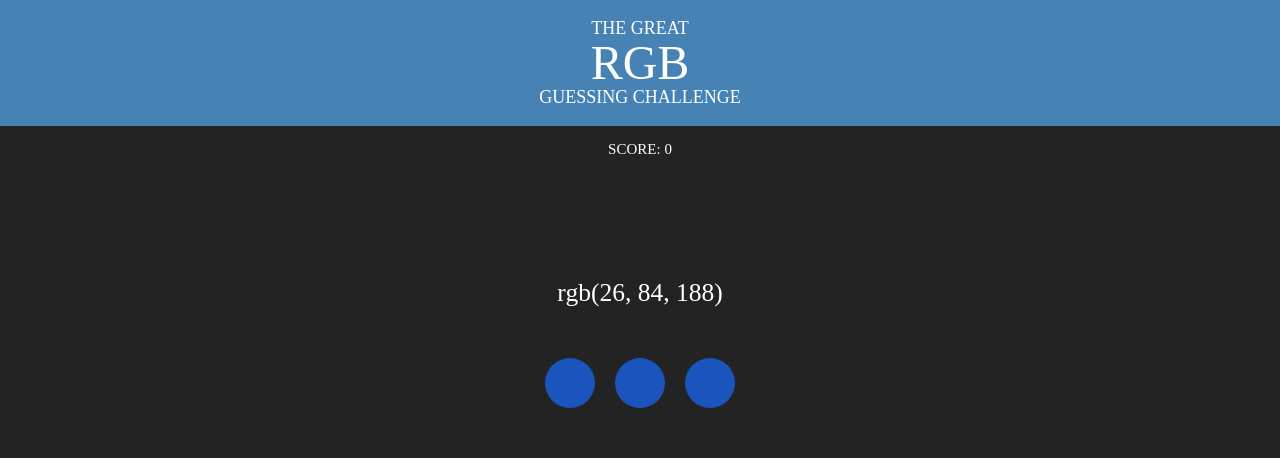
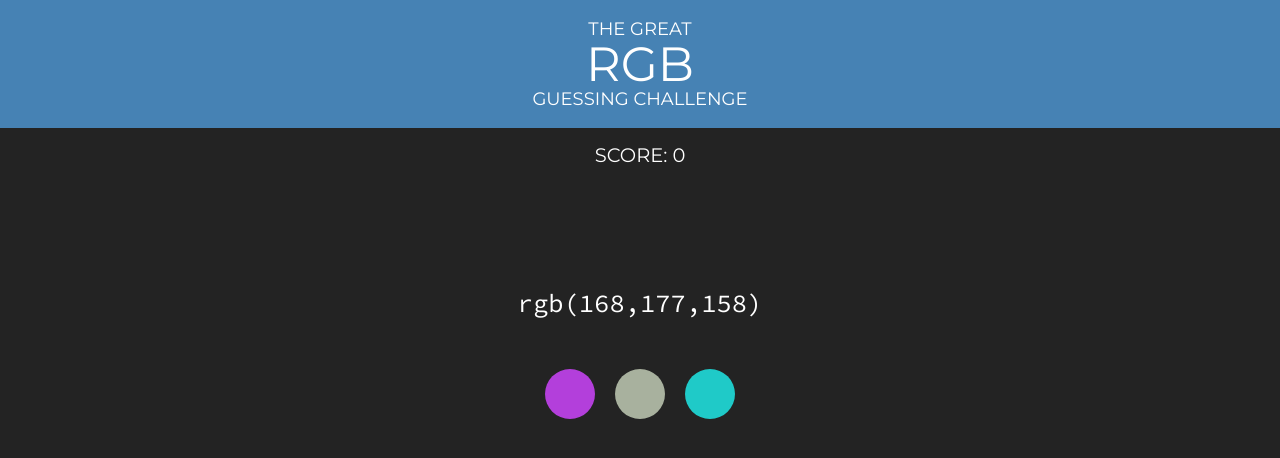
Before and after one commit to shiincs/rgb-challenge, a plain HTML site: page index.html in a window 1280 px wide. Drawn offline with nearby package versions, Linux system fonts and the light colour scheme; a web font is replaced by a local one.

Commit message:
modified: feature js

```diff
--- a/css/style.css
+++ b/css/style.css
@@ -2,7 +2,7 @@
 
 /* 웹 폰트 */
 @import url("https://spoqa.github.io/spoqa-han-sans/css/SpoqaHanSans-kr.css");
-
+@import url('https://fonts.googleapis.com/css?family=Montserrat|Source+Code+Pro');
 /* import normalize.css */
 @import url("https://cdnjs.cloudflare.com/ajax/libs/normalize/8.0.0/normalize.min.css");
 
@@ -42,7 +42,7 @@ table {
 
 /* 본문 CSS */
 html, body {
-  font-family: 'Spoqa Han Sans', 'Sans-serif';
+  font-family: 'Montserrat', 'Avenir', sans-serif;
   font-size: 15px;
   background-color: #232323;
   color: #fff;
@@ -69,15 +69,17 @@ h1.title span {
 .score-area {
   margin-top: 1rem;
   text-align: center;
+  font-size: 1.3rem;
 }
 .game {
   text-align: center;
   position: relative;
   top: 30%;
 }
-.game h3 {
+.game .color-text {
   font-size: 1.7rem;
   font-weight: 400;
+  font-family: 'Source Code Pro', monospace;
   margin-bottom: 50px;
 }
 .game ul {
--- a/index.html
+++ b/index.html
@@ -22,11 +22,11 @@
         SCORE: <span class="score">0</span>
       </p>
       <div class="game">
-        <h3>rgb(26, 84, 188)</h3>
+        <h3 class="color-text"></h3>
         <ul class="answers">
-          <li style="background-color: rgb(26, 84, 188)"></li>
-          <li style="background-color: rgb(26, 84, 188)"></li>
-          <li style="background-color: rgb(26, 84, 188)"></li>
+          <li class="option"></li>
+          <li class="option"></li>
+          <li class="option"></li>
         </ul>
       </div>
     </main>
--- a/js/index.js
+++ b/js/index.js
@@ -0,0 +1,47 @@
+// 정답 인덱스를 저장하기 위한 변수 선언
+let answer;
+// 점수를 저장하기 위한 변수 선언
+let score;
+// 랜덤으로 rgb 컬러 3개를 뽑아내는 함수
+function randomColor() {
+  const r = Math.floor(Math.random() * 256);
+  const g = Math.floor(Math.random() * 256);
+  const b = Math.floor(Math.random() * 256);
+  return `rgb(${r},${g},${b})`;
+}
+
+// 정답 비교해서 맞으면 새 게임 시작하는 부분은 밖으로 빼야 한다.
+document.querySelectorAll(".option").forEach((optionEl, index) => {
+  optionEl.addEventListener("click", e => {
+    // 리스너에 대한 콜백 함수는 클로저로서 바깥 함수가 종료되어도 index를 저장해서 살려놓는 기능을 한다.
+    if (index === answer) {
+      alert("님 맞음");
+      // 점수를 1씩 올린다.
+      document.querySelector('.score').textContent++
+      // 정답일 경우 새로운 게임을 시작한다.
+      newStage();
+    } else {
+      alert("님 틀림");
+    }
+  });
+});
+
+// 실제 게임 한 판에 해당하는 부분
+function newStage() {
+  // 랜덤컬러를 3개 생성해서 배열에 저장해둔다.
+  const options = [randomColor(), randomColor(), randomColor()];
+
+  // list item nodeList를 순회하면서 각각의 node의 backgroundColor를 입혀준다.
+  document.querySelectorAll(".option").forEach((optionEl, index) => {
+    optionEl.style.backgroundColor = options[index];
+  });
+
+  // 랜덤컬러 3개중에 정답을 뽑아내기 위한 변수 대입
+  answer = Math.floor(Math.random() * 3);
+
+  // 문제를 표시하는 부분에 배열 중 정답에 해당하는 부분을 문자열로 꽂아넣는다.
+  document.querySelector(".color-text").textContent = options[answer];
+}
+
+// default로 페이지를 시작하자마자 게임을 실행한다.
+newStage();
```
